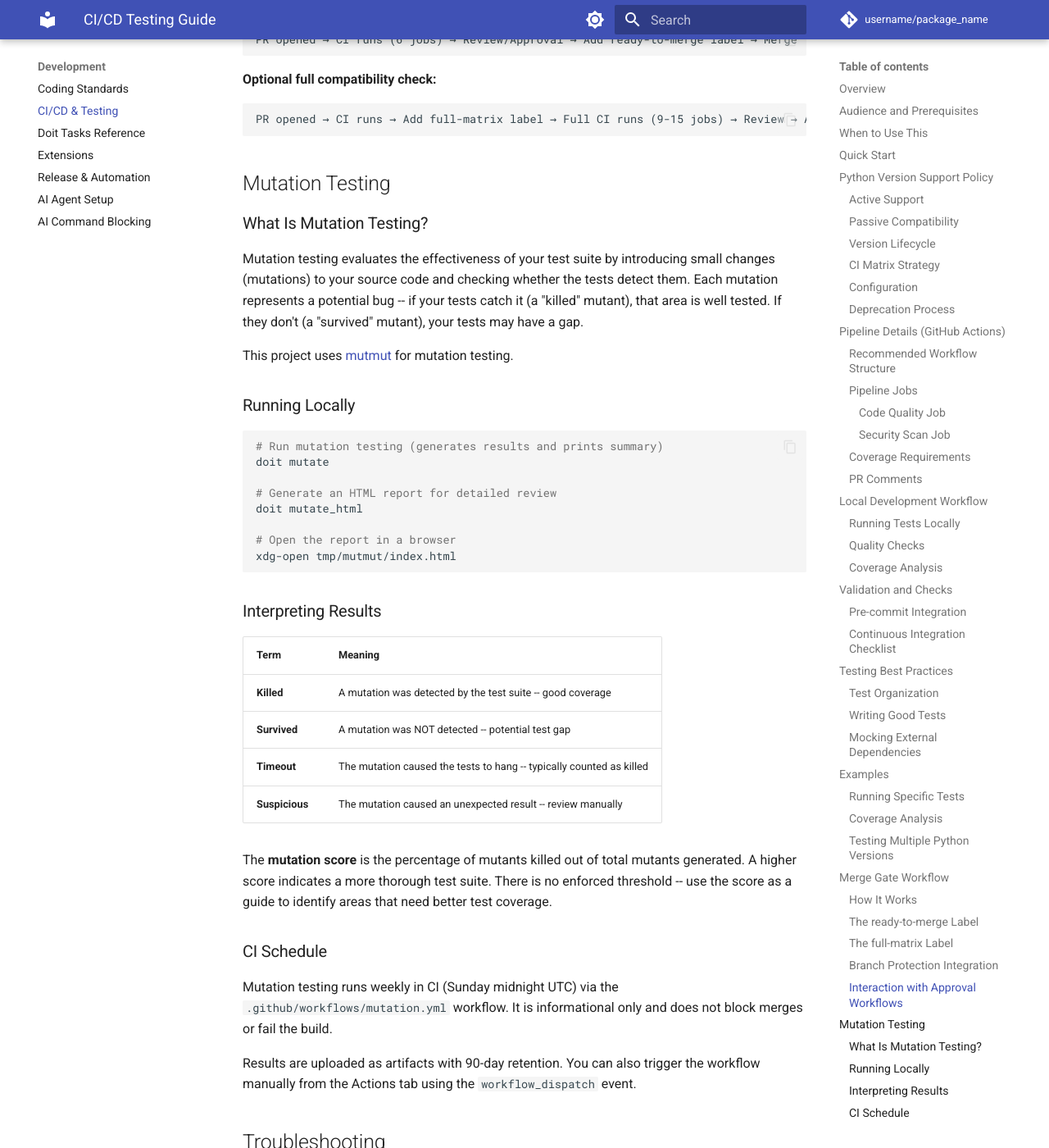
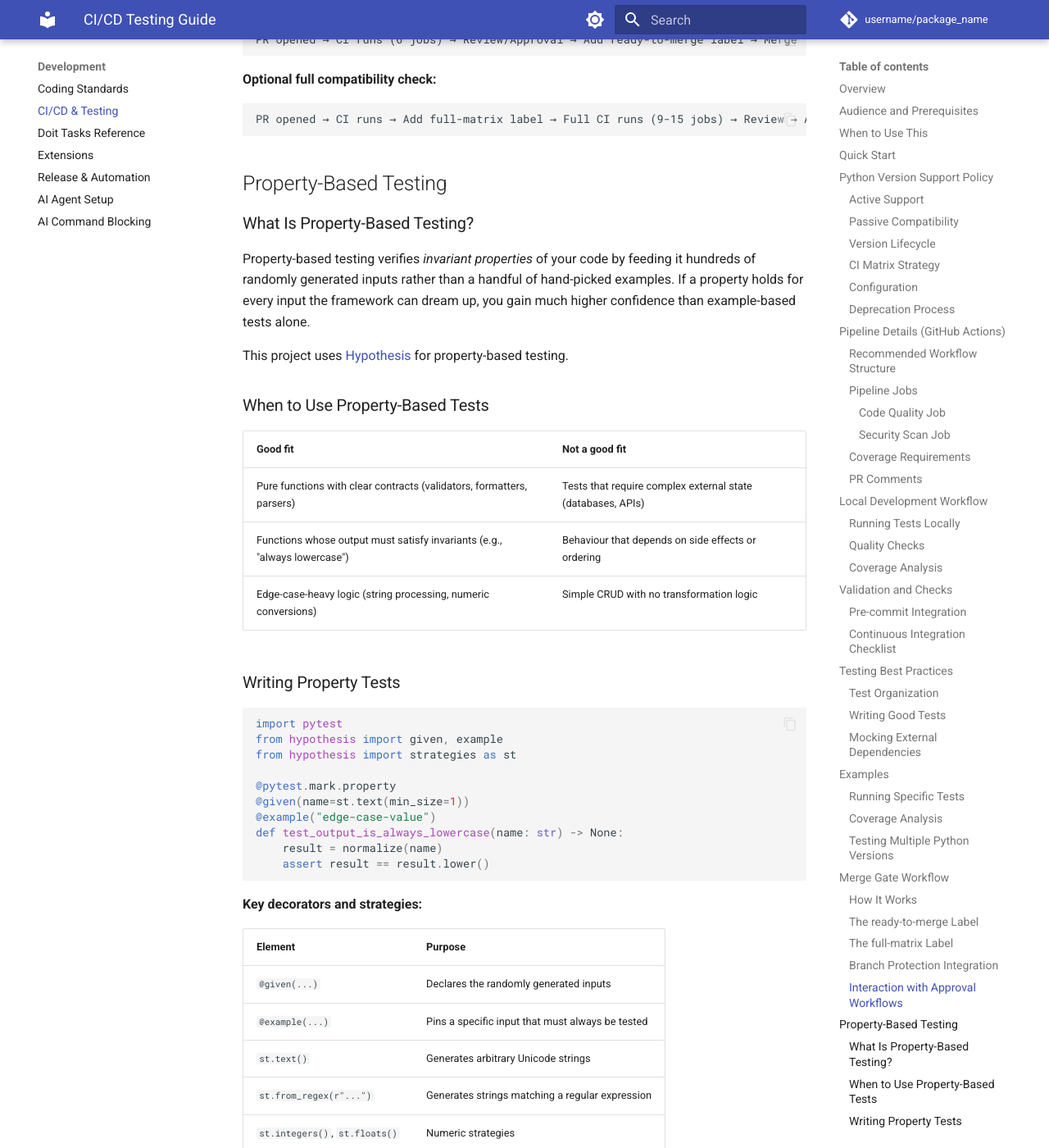
Before and after one commit to endavis/pyproject-template, an MkDocs documentation site: the page built from docs/development/ci-cd-testing.md, in a window 1280 px wide and 1400 px high, scrolled down 12045 px. Shown: the whole window at 82% size. Built offline with MkDocs 1.6.1 and Material for MkDocs 9.7.7, drawn with Linux system fonts in a browser that asks for light colours; comment, search, counter and statistics services are not loaded; some of the changed text lies outside the part shown.

Commit message:
feat: add property-based testing with Hypothesis (merges PR #275, addresses #88)
Co-authored-by: Claude Opus 4.6 <noreply@anthropic.com>

````diff
--- a/docs/development/ci-cd-testing.md
+++ b/docs/development/ci-cd-testing.md
@@ -586,6 +586,82 @@ PR opened → CI runs (6 jobs) → Review/Approval → Add ready-to-merge label
 PR opened → CI runs → Add full-matrix label → Full CI runs (9-15 jobs) → Review → Add ready-to-merge → Merge
 ```
 
+## Property-Based Testing
+
+### What Is Property-Based Testing?
+
+Property-based testing verifies *invariant properties* of your code by feeding it hundreds of randomly generated inputs rather than a handful of hand-picked examples. If a property holds for every input the framework can dream up, you gain much higher confidence than example-based tests alone.
+
+This project uses [Hypothesis](https://hypothesis.readthedocs.io/) for property-based testing.
+
+### When to Use Property-Based Tests
+
+| Good fit | Not a good fit |
+|----------|----------------|
+| Pure functions with clear contracts (validators, formatters, parsers) | Tests that require complex external state (databases, APIs) |
+| Functions whose output must satisfy invariants (e.g., "always lowercase") | Behaviour that depends on side effects or ordering |
+| Edge-case-heavy logic (string processing, numeric conversions) | Simple CRUD with no transformation logic |
+
+### Writing Property Tests
+
+```python
+import pytest
+from hypothesis import given, example
+from hypothesis import strategies as st
+
+@pytest.mark.property
+@given(name=st.text(min_size=1))
+@example("edge-case-value")
+def test_output_is_always_lowercase(name: str) -> None:
+    result = normalize(name)
+    assert result == result.lower()
+```
+
+**Key decorators and strategies:**
+
+| Element | Purpose |
+|---------|---------|
+| `@given(...)` | Declares the randomly generated inputs |
+| `@example(...)` | Pins a specific input that must always be tested |
+| `st.text()` | Generates arbitrary Unicode strings |
+| `st.from_regex(r"...")` | Generates strings matching a regular expression |
+| `st.integers()`, `st.floats()` | Numeric strategies |
+| `@pytest.mark.property` | Custom marker to select/deselect property tests |
+
+### Hypothesis Profiles
+
+Two profiles are configured in `tests/conftest.py`:
+
+| Profile | `max_examples` | `deadline` | Used when |
+|---------|---------------|------------|-----------|
+| `default` | 200 | Hypothesis default | Local development |
+| `ci` | 50 | 500 ms | GitHub Actions CI |
+
+The CI workflow sets `HYPOTHESIS_PROFILE: ci` so property tests run faster in pipelines.
+
+### Running Property Tests
+
+```bash
+# Run only property tests
+uv run pytest -m property -v
+
+# Run with a specific seed for reproducibility
+uv run pytest -m property --hypothesis-seed=12345
+
+# Run with more examples locally
+HYPOTHESIS_PROFILE=default uv run pytest -m property -v
+```
+
+### Debugging Failures
+
+When a property test fails, Hypothesis prints the **minimal failing example**. To reproduce:
+
+1. Copy the seed from the failure output (e.g., `--hypothesis-seed=98765`)
+2. Re-run: `uv run pytest tests/test_properties.py --hypothesis-seed=98765 -v`
+3. Hypothesis will reproduce the exact same sequence of inputs
+
+Hypothesis also stores failing examples in a `.hypothesis/` directory (git-ignored) so they are replayed automatically on the next run.
+
 ## Mutation Testing
 
 ### What Is Mutation Testing?
--- a/pyproject.toml
+++ b/pyproject.toml
@@ -48,6 +48,7 @@ dev = [
     "radon>=6.0",
     "pytest-benchmark>=4.0",
     "mutmut>=3.0",
+    "hypothesis>=6.0",
 ]
 security = [
     "pip-audit>=2.6",
@@ -147,6 +148,7 @@ python_classes = ["Test*"]
 python_functions = ["test_*"]
 markers = [
     "benchmark: marks tests as performance benchmarks (deselect with '--benchmark-disable')",
+    "property: marks tests as property-based tests (run with Hypothesis)",
 ]
 
 [tool.pytest-benchmark]
````
Also changed, not shown: 4 other files.
